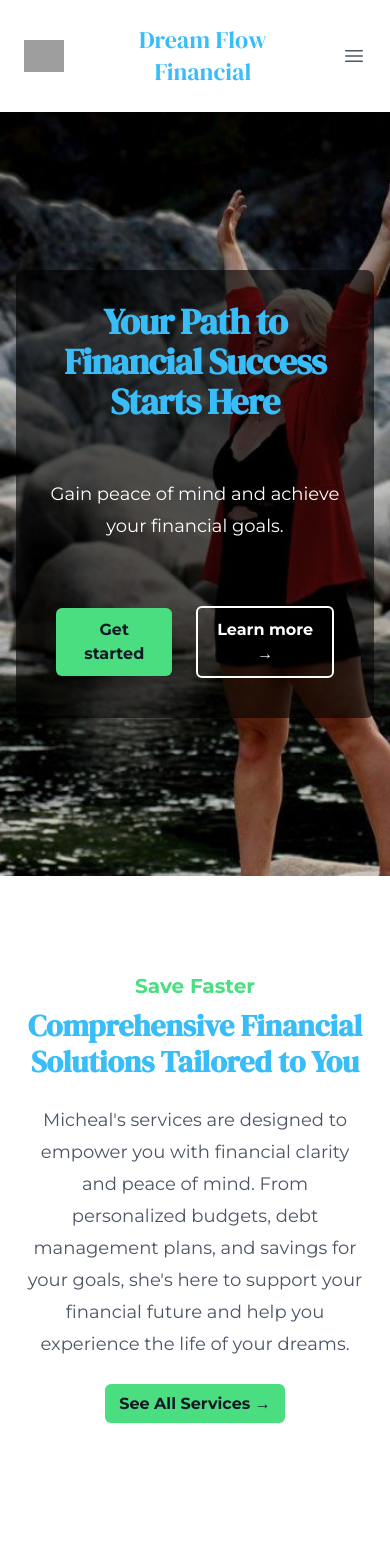
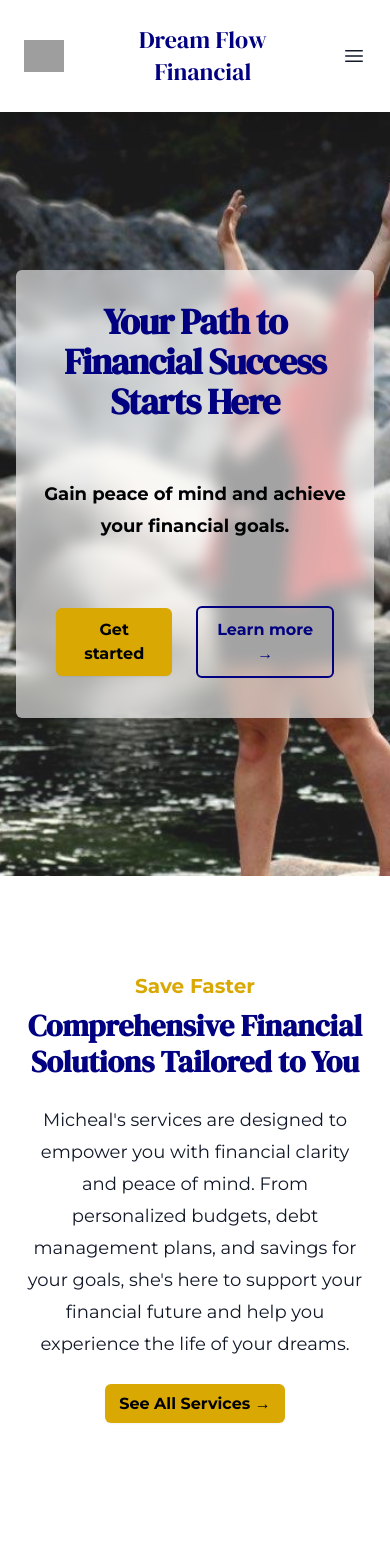
Before and after one commit to TravisAlstrand/dream_flow_financial, a React (Vite) app: page / in a window 390 px wide. Shown: the top 1568 px of the page. Built offline with nearby package versions, Linux system fonts and the light colour scheme; grey boxes are pictures that could not be loaded; a web font is replaced by a local one.

Commit message:
adjusted colors, adjusted fonts on rest of pages

```diff
--- a/src/components/Header.jsx
+++ b/src/components/Header.jsx
@@ -71,7 +71,7 @@ export default function Header1({ onHeightChange }) {
               style={({ isActive }) => {
                 return {
                   borderBottomWidth: isActive ? "2px" : "0px",
-                  borderBottomColor: isActive ? "#38bdf8" : "",
+                  borderBottomColor: isActive ? "#000080" : "",
                 };
               }}
               className="p-1 text-ltrGray focus-visible:outline focus-visible:outline-2 focus-visible:outline-offset-2 focus-visible:outline-primary hover:bg-gray-100 transition-colors duration-300"
@@ -126,7 +126,7 @@ export default function Header1({ onHeightChange }) {
                     style={({ isActive }) => {
                       return {
                         borderBottomWidth: isActive ? "2px" : "0px",
-                        borderBottomColor: isActive ? "#38bdf8" : "",
+                        borderBottomColor: isActive ? "#000080" : "",
                       };
                     }}
                     className="-mx-3 block px-3 py-2 text-base leading-7 text-ltrGray hover:bg-gray-50 font-standard focus-visible:outline focus-visible:outline-2 focus-visible:outline-offset-2 focus-visible:outline-primary"
--- a/src/components/aboutpage/AboutPage.jsx
+++ b/src/components/aboutpage/AboutPage.jsx
@@ -22,7 +22,7 @@ export default function AboutPage() {
     <>
       <Header1 />
       <main
-        className="mx-auto px-6 mt-24 max-w-4xl text-center"
+        className="mx-auto px-6 mt-24 max-w-4xl text-center font-standard"
         ref={ref}
         style={{
           opacity: isInView ? 1 : 0,
@@ -106,8 +106,8 @@ export default function AboutPage() {
               transition: "all 0.4s cubic-bezier(0.17, 0.55, 0.55, 1) 0.2s",
             }}
             className="px-6 lg:w-1/2 lg:max-h-[275px]"
-            src="images/red-coat2.jpg"
-            alt="photo of Micheal raising hands freely"
+            src="images/green-top1.jpg"
+            alt="photo of Micheal sitting on a rock at the river"
           />
         </div>
       </main>
--- a/src/components/contactform/Contact.jsx
+++ b/src/components/contactform/Contact.jsx
@@ -77,7 +77,7 @@ export default function Contact() {
         "service_3tvppwq",
         "template_zje0qa8",
         form.current,
-        "6g0rq8vN720O74Ji5",
+        "6g0rq8vN720O74Ji5"
       )
       .then(
         (result) => {
@@ -92,14 +92,14 @@ export default function Contact() {
         },
         (error) => {
           console.log(error.text);
-        },
+        }
       );
   }
 
   return (
     <section
       id="contact"
-      className="relative flex flex-col items-center isolate bg-white px-6 pt-24 pb-32 sm:py-32 lg:px-8 wide:py-12"
+      className="relative flex flex-col items-center isolate font-standard bg-white px-6 pt-24 pb-32 sm:py-32 lg:px-8 wide:py-12"
       ref={ref}
       style={{
         opacity: isInView ? 1 : 0,
--- a/src/components/homepage/Header.jsx
+++ /dev/null
@@ -1,140 +0,0 @@
-import { useState, useRef, useEffect } from "react";
-import { Dialog } from "@headlessui/react";
-import { Bars3Icon, XMarkIcon } from "@heroicons/react/24/outline";
-import { homeNavigation, homeNavigation2 } from "../../json/navigation.json";
-
-export default function Header({ onHeightChange }) {
-  const [mobileMenuOpen, setMobileMenuOpen] = useState(false);
-  const [height, setHeight] = useState(0);
-  const ref = useRef(null);
-
-  useEffect(() => {
-    if (ref.current) {
-      setHeight(ref.current.offsetHeight);
-      onHeightChange(height);
-    }
-  }, [height, onHeightChange]);
-
-  return (
-    <header
-      ref={ref}
-      className="sticky top-0 z-50 shadow-xl bg-white font-standard"
-    >
-      <nav
-        className="flex items-center justify-between p-6 lg:px-8"
-        aria-label="Global"
-      >
-        <div className="flex lg:flex-1 items-center">
-          <a
-            href="#"
-            className="rounded-md -m-1.5 p-1.5 lg:mr-8 focus-styles outline-primary"
-          >
-            <span className="sr-only">Dream Flow Financial</span>
-            <img
-              className="h-8 w-auto"
-              src="https://tailwindui.com/img/logos/mark.svg?color=lightBlue&shade=500"
-              alt="business logo"
-            />
-          </a>
-          <span className="hidden text-center font-heading text-primary text-3xl lg:block">
-            Dream Flow Financial
-          </span>
-        </div>
-        <span className="font-heading text-center text-2xl px-8 text-primary sm:text-3xl lg:hidden">
-          Dream Flow Financial
-        </span>
-        <div className="flex lg:hidden">
-          <button
-            type="button"
-            className="-m-2.5 inline-flex items-center justify-center rounded-md p-2.5 text-ltrGray focus-visible:outline focus-visible:outline-2 focus-visible:outline-offset-2 focus-visible:outline-primary"
-            onClick={() => setMobileMenuOpen(true)}
-          >
-            <span className="sr-only">Open main menu</span>
-            <Bars3Icon className="h-6 w-6" aria-hidden="true" />
-          </button>
-        </div>
-        <div className="hidden lg:flex lg:gap-x-8 border-r-2 border-ltrGray pr-6">
-          {homeNavigation.map((item) => (
-            <a
-              key={item.name}
-              href={item.href}
-              className="rounded-md p-1 font-semibold text-ltrGray focus-visible:outline focus-visible:outline-2 focus-visible:outline-offset-2 focus-visible:outline-primary hover:bg-gray-100 transition-colors duration-300"
-            >
-              {item.name}
-            </a>
-          ))}
-        </div>
-        <div className="hidden lg:flex lg:gap-x-8 pl-6">
-          {homeNavigation2.map((item) => (
-            <a
-              key={item.name}
-              href={item.href}
-              className="rounded-md p-1 font-semibold text-ltrGray focus-visible:outline focus-visible:outline-2 focus-visible:outline-offset-2 focus-visible:outline-primary hover:bg-gray-100 transition-colors duration-300"
-            >
-              {item.name}
-            </a>
-          ))}
-        </div>
-      </nav>
-      <Dialog
-        as="div"
-        className="lg:hidden"
-        open={mobileMenuOpen}
-        onClose={setMobileMenuOpen}
-      >
-        <div className="fixed inset-0 z-50" />
-        <Dialog.Panel className="fixed inset-y-0 right-0 z-50 w-full overflow-y-auto bg-white px-6 py-6 sm:max-w-sm sm:ring-1 sm:ring-gray-900/10">
-          <div className="flex items-center justify-between">
-            <a
-              href="#"
-              className="rounded-md -m-1.5 p-1.5 lg:mr-8 focus-visible:outline focus-visible:outline-2 focus-visible:outline-offset-2 focus-visible:outline-primary"
-            >
-              <span className="sr-only">Dream Flow Financial</span>
-              <img
-                className="h-8 w-auto"
-                src="https://tailwindui.com/img/logos/mark.svg?color=lightBlue&shade=500"
-                alt="business logo"
-              />
-            </a>
-            <button
-              type="button"
-              className="-m-2.5 rounded-md p-2.5 text-ltrGray focus-visible:outline focus-visible:outline-2 focus-visible:outline-offset-2 focus-visible:outline-primary"
-              onClick={() => setMobileMenuOpen(false)}
-            >
-              <span className="sr-only">Close menu</span>
-              <XMarkIcon className="h-6 w-6" aria-hidden="true" />
-            </button>
-          </div>
-          <div className="mt-6 flow-root">
-            <div className="-my-6 divide-y divide-gray-500">
-              <div className="space-y-2 py-6">
-                {homeNavigation.map((item) => (
-                  <a
-                    key={item.name}
-                    href={item.href}
-                    className="-mx-3 block rounded-lg px-3 py-2 text-base font-semibold leading-7 text-ltrGray hover:bg-gray-50 font-standard focus-visible:outline focus-visible:outline-2 focus-visible:outline-offset-2 focus-visible:outline-primary"
-                    onClick={() => setMobileMenuOpen(false)}
-                  >
-                    {item.name}
-                  </a>
-                ))}
-              </div>
-              <div className="space-y-2 py-6">
-                {homeNavigation2.map((item) => (
-                  <a
-                    key={item.name}
-                    href={item.href}
-                    className="-mx-3 block rounded-lg px-3 py-2 text-base font-semibold leading-7 text-ltrGray hover:bg-gray-50 font-standard focus-visible:outline focus-visible:outline-2 focus-visible:outline-offset-2 focus-visible:outline-primary"
-                    onClick={() => setMobileMenuOpen(false)}
-                  >
-                    {item.name}
-                  </a>
-                ))}
-              </div>
-            </div>
-          </div>
-        </Dialog.Panel>
-      </Dialog>
-    </header>
-  );
-}
--- a/src/components/homepage/Hero.jsx
+++ b/src/components/homepage/Hero.jsx
@@ -13,7 +13,7 @@ export default function Hero({ height }) {
       className="bg-hero-bg-sml bg-center lg:bg-left bg-cover bg-fixed"
     >
       <div
-        className="flex justify-center items-center mx-auto w-full px-4 wide:pb-24 z-10  bg-black bg-opacity-20"
+        className="flex justify-center items-center mx-auto w-full px-4 wide:pb-24 z-10 bg-white bg-opacity-10"
         ref={ref}
         style={{
           height: `${calculatedHeight}px`,
@@ -21,14 +21,14 @@ export default function Hero({ height }) {
           transition: "all 0.4s cubic-bezier(0.17, 0.55, 0.55, 1) 0.2s",
         }}
       >
-        <div className="text-center">
-          <h1 className="text-4xl p-8 rounded-t-lg font-heading font-bold tracking-tight text-primary bg-black bg-opacity-60 sm:text-6xl">
+        <div className="text-center bg-white bg-opacity-60 rounded-md backdrop-blur">
+          <h1 className="text-4xl p-8 rounded-t-lg font-heading font-bold tracking-tight text-primary sm:text-6xl">
             Your Path to Financial Success Starts Here
           </h1>
-          <p className="p-6 text-lg leading-8 text-white bg-black bg-opacity-60">
+          <p className="p-6 font-semibold text-lg leading-8 text-ltrGray-dark">
             Gain peace of mind and achieve your financial goals.
           </p>
-          <div className="p-10 rounded-b-lg flex items-center justify-center gap-x-6 bg-black bg-opacity-60">
+          <div className="p-10 rounded-b-lg flex items-center justify-center gap-x-6">
             <a
               href="#contact"
               className="rounded-md bg-secondary px-3.5 py-2.5 font-semibold text-ltrGray-dark shadow-sm hover:bg-secondary-light focus-visible:outline focus-visible:outline-2 focus-visible:outline-offset-2 focus-visible:outline-primary transition-colors duration-300"
@@ -37,7 +37,7 @@ export default function Hero({ height }) {
             </a>
             <a
               href="#services"
-              className="rounded-md px-3 py-2.5 font-semibold border-2 border-white leading-6 text-white focus-visible:outline focus-visible:outline-2 focus-visible:outline-offset-2 focus-visible:outline-primary hover:bg-gray-100 hover:text-ltrGray-dark transition-colors duration-300"
+              className="rounded-md px-3 py-2.5 font-semibold border-2 border-primary leading-6 text-primary focus-visible:outline focus-visible:outline-2 focus-visible:outline-offset-2 focus-visible:outline-primary hover:bg-gray-100 transition-colors duration-300"
             >
               Learn more <span aria-hidden="true">→</span>
             </a>
--- a/src/components/servicespage/Services.jsx
+++ b/src/components/servicespage/Services.jsx
@@ -63,7 +63,7 @@ export default function ServicesPage() {
   return (
     <>
       <Header />
-      <main className="mx-auto px-6 mt-24 max-w-2xl text-center lg:max-w-4xl">
+      <main className="mx-auto px-6 mt-24 max-w-2xl font-standard text-center lg:max-w-4xl">
         <section
           ref={ref1}
           style={{
--- a/src/components/testimonialspage/TestimonialCard.jsx
+++ b/src/components/testimonialspage/TestimonialCard.jsx
@@ -10,14 +10,14 @@ export default function TestimonialCard({ name, src, quotes }) {
 
   return (
     <section
-      className="mt-24 pt-8 pb-4 sm:pb-12 px-4 bg-gradient-to-r from-white to-primary rounded-md odd:bg-gradient-to-l"
+      className="mt-24 pt-8 pb-4 sm:pb-12 px-4 bg-gradient-to-r from-white to-secondary-light rounded-md odd:bg-gradient-to-l"
       ref={ref}
       style={{
         opacity: isInView ? 1 : 0,
         transition: "all 0.4s cubic-bezier(0.17, 0.55, 0.55, 1) 0.2s",
       }}
     >
-      <h2 className="text-4xl font-heading mb-4 font-bold text-ltrGray">
+      <h2 className="text-4xl font-heading mb-4 font-bold text-primary">
         {name}
       </h2>
       <div className="flex flex-col mb-6">
--- a/src/components/testimonialspage/TestimonialsPage.jsx
+++ b/src/components/testimonialspage/TestimonialsPage.jsx
@@ -16,7 +16,7 @@ export default function TestimonialsPage() {
     <>
       <Header1 />
       <div
-        className="mx-auto px-6 mt-24 mb-16 max-w-5xl text-center"
+        className="mx-auto px-6 mt-24 mb-16 font-standard max-w-5xl text-center"
         ref={ref}
         style={{
           opacity: isInView ? 1 : 0,
--- a/tailwind.config.js
+++ b/tailwind.config.js
@@ -17,25 +17,24 @@ export default withMT({
       },
       backgroundImage: {
         "hero-bg-sml": "url('/images/red-coat2.jpg')",
-        "hero-bg-lrg": "url('/images/green-top2.jpg')",
         "parallax-bg": "url('/images/river-ripple-realistic.png')",
       },
     },
     colors: {
       primary: {
-        DEFAULT: "#38bdf8",
-        light: "#7dd3fc",
-        dark: "#0369a1",
+        DEFAULT: "#000080",
+        light: "#0202c9",
+        dark: "#000030",
       },
       secondary: {
-        DEFAULT: "#4ade80",
-        light: "#86efac",
-        dark: "#15803d",
+        DEFAULT: "#D9A802",
+        light: "#ffc500",
+        dark: "#a17c02",
       },
       ltrGray: {
-        DEFAULT: "#4b5563",
-        light: "#6b7280",
-        dark: "#111827",
+        DEFAULT: "#111827",
+        light: "#1d2840",
+        dark: "#010203",
       },
       error: {
         DEFAULT: "#ef4444",
```
Also changed, not shown: .eslintrc.cjs.
